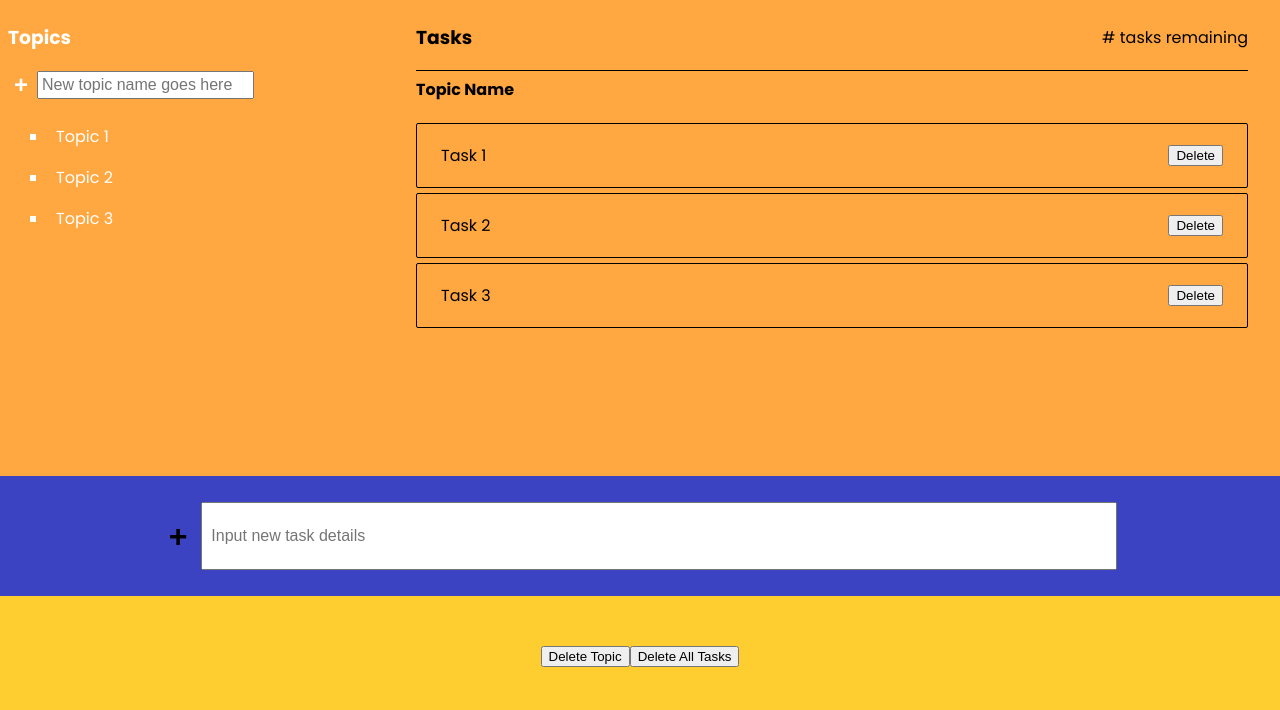
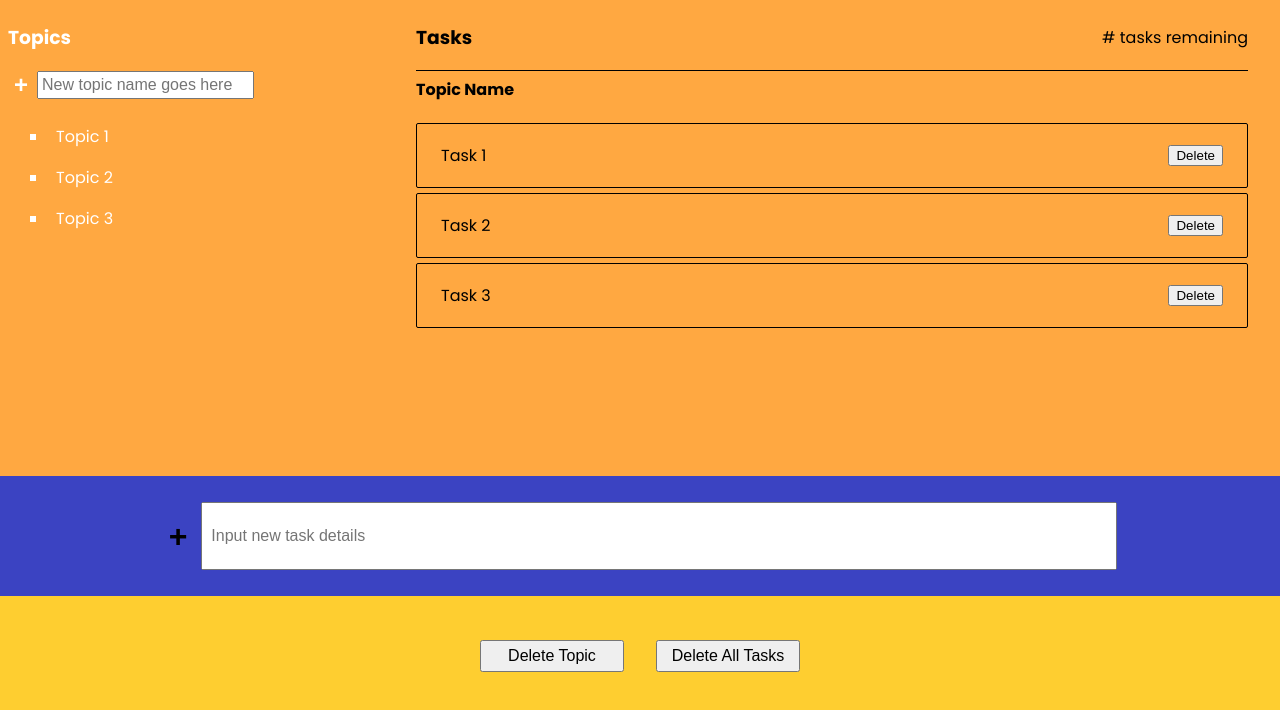
Before and after one commit to vipul-khedekar/task-master, a website built with webpack: page index.html in a window 1280 px wide. Shown: the part 84-794 px from the top of the page. Built offline with nearby package versions, Linux system fonts and the light colour scheme.

Commit message:
adjusted size of buttons and it's text

```diff
--- a/src/index.css
+++ b/src/index.css
@@ -160,6 +160,13 @@ body {
     display: flex;
     justify-content: center;
     align-items: center;
+    gap: 2rem;
     background-color: var(--colorYellowLight);
     height: 15vh;
 }
+
+.buttons-container > button {
+    height: 2rem;
+    width: 9rem;
+    font-size: 1rem;
+}
```
